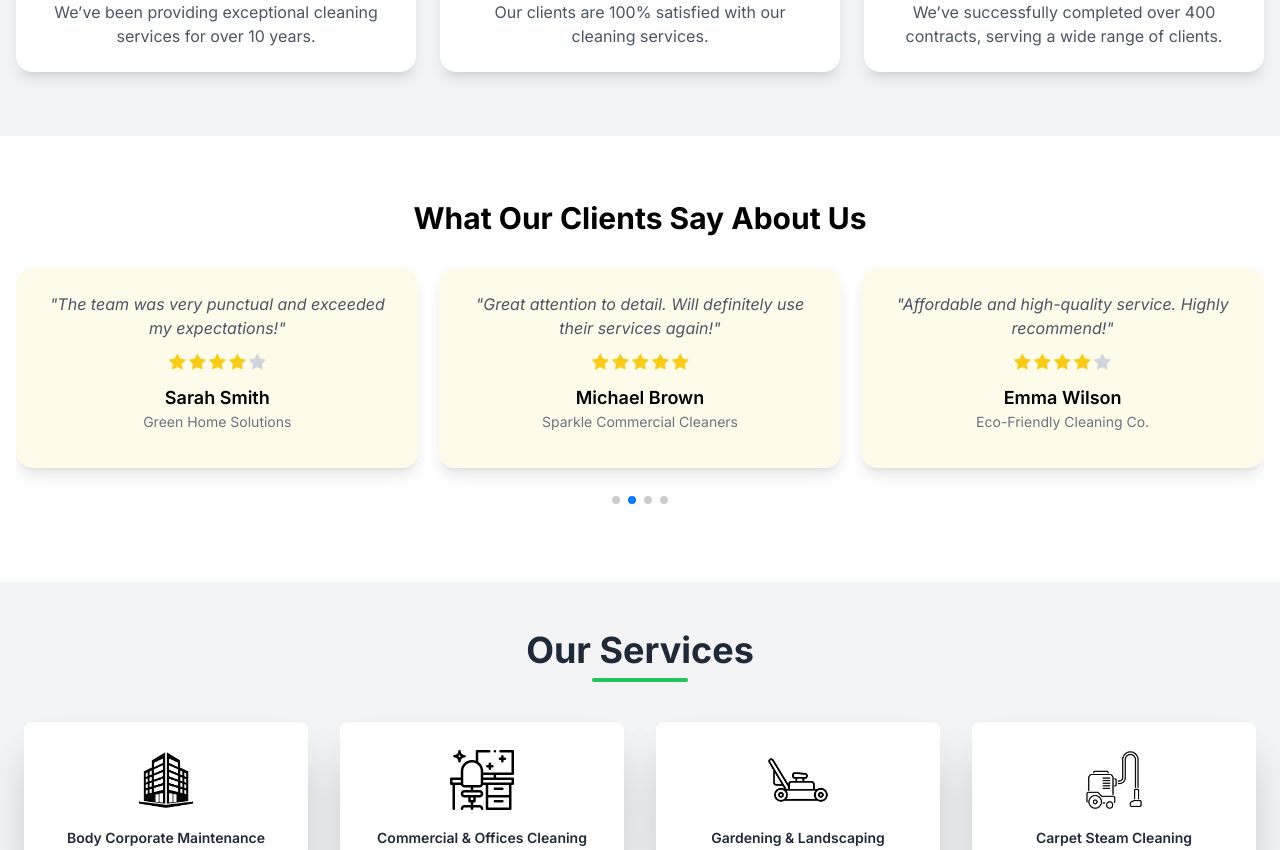
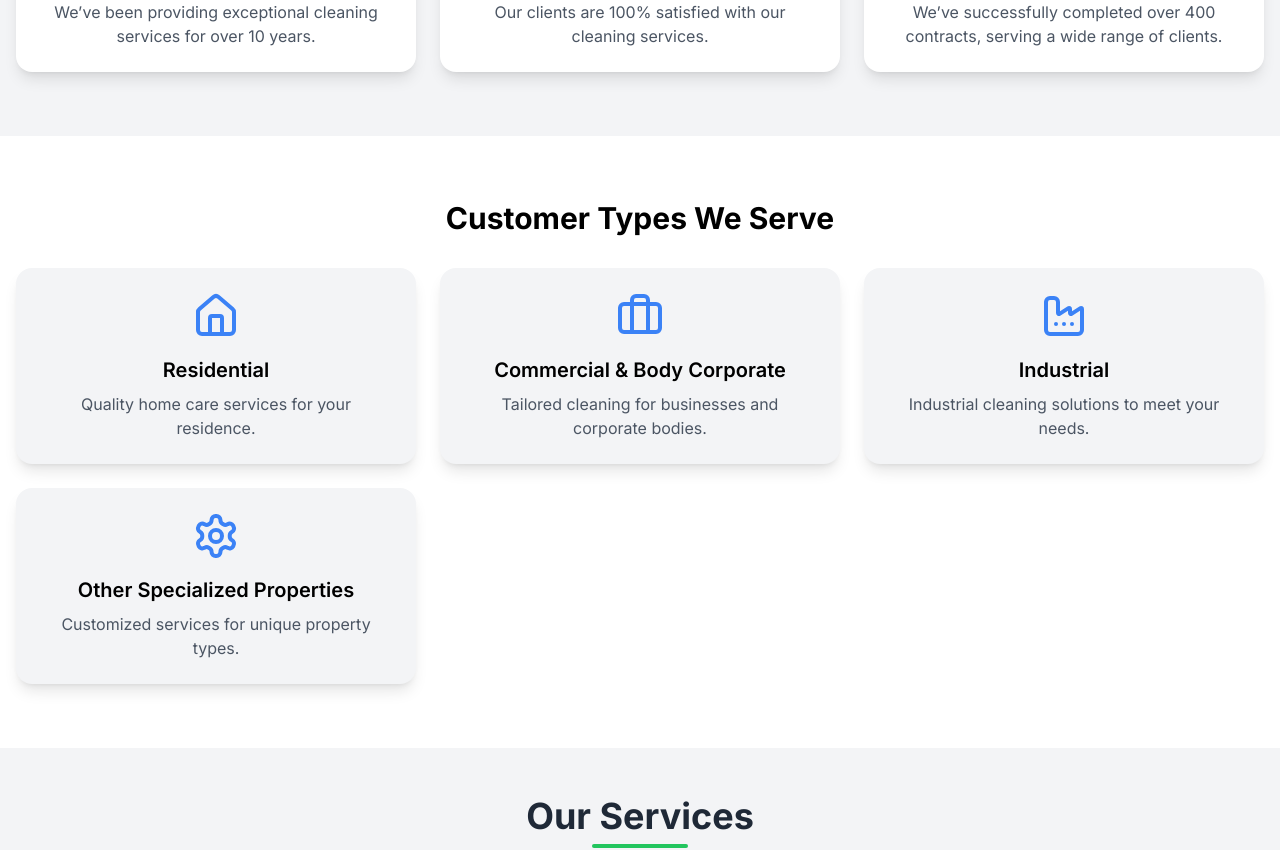
Before and after one commit to nidulamallikarachchi/Green_Scene_Solutions, a React (Vite) app: page / in a window 1280 px wide. Shown: the part 1360-2210 px from the top of the page. Built offline with nearby package versions, Linux system fonts and the light colour scheme.

Commit message:
CustomerTypes for Home Page

```diff
--- /dev/null
+++ b/src/components/HomePage/CustomerTypes.jsx
@@ -0,0 +1,44 @@
+import 'react';
+import { Home, Briefcase, Factory, Settings } from 'lucide-react';
+
+const CustomerTypes = () => {
+    return (
+        <section className="py-16  justify-items-center">
+            <div className="container mx-auto px-4 text-center">
+                <h2 className="text-3xl font-bold mb-8">Customer Types We Serve</h2>
+                <div className="grid grid-cols-2 lg:grid-cols-3 gap-6">
+                    {/* Residential */}
+                    <div className="bg-gray-100 p-6 rounded-2xl shadow-lg flex flex-col items-center transition-transform transform hover:scale-105">
+                        <Home className="text-blue-500 w-12 h-12 mb-4" />
+                        <h3 className="text-xl font-semibold mb-2">Residential</h3>
+                        <p className="text-gray-600">Quality home care services for your residence.</p>
+                    </div>
+
+
+                    {/* Commercial & Body Corporate */}
+                    <div className="bg-gray-100 p-6 rounded-2xl shadow-lg flex flex-col items-center transition-transform transform hover:scale-105">
+                        <Briefcase className="text-blue-500 w-12 h-12 mb-4" />
+                        <h3 className="text-xl font-semibold mb-2">Commercial & Body Corporate</h3>
+                        <p className="text-gray-600">Tailored cleaning for businesses and corporate bodies.</p>
+                    </div>
+
+                    {/* Industrial */}
+                    <div className="bg-gray-100 p-6 rounded-2xl shadow-lg flex flex-col items-center transition-transform transform hover:scale-105">
+                        <Factory className="text-blue-500 w-12 h-12 mb-4" />
+                        <h3 className="text-xl font-semibold mb-2">Industrial</h3>
+                        <p className="text-gray-600">Industrial cleaning solutions to meet your needs.</p>
+                    </div>
+
+                    {/* Other Specialized Properties */}
+                    <div className="bg-gray-100 p-6 rounded-2xl shadow-lg flex flex-col items-center transition-transform transform hover:scale-105">
+                        <Settings className="text-blue-500 w-12 h-12 mb-4" />
+                        <h3 className="text-xl font-semibold mb-2">Other Specialized Properties</h3>
+                        <p className="text-gray-600">Customized services for unique property types.</p>
+                    </div>
+                </div>
+            </div>
+        </section>
+    );
+};
+
+export default CustomerTypes;
--- a/src/pages/Home.jsx
+++ b/src/pages/Home.jsx
@@ -5,14 +5,16 @@ import Testimonial from "../components/HomePage/Testimonial.jsx";
 import Commitment from "../components/HomePage/Commitment.jsx";
 import OurClients from "../components/HomePage/OurClients.jsx"
 import ServicesGrid from "../components/HomePage/ServicesGrid.jsx";
+import CustomerTypes from "../components/HomePage/CustomerTypes.jsx";
 
 const Home = () => {
     return (
         <div>
             <HeroSection />
             <WhyChooseUs />
+            <CustomerTypes/>
+            <ServicesGrid/>
             <Testimonial />
-            <ServicesGrid/>
             <OurClients/>
             <Commitment/>
         </div>
```
